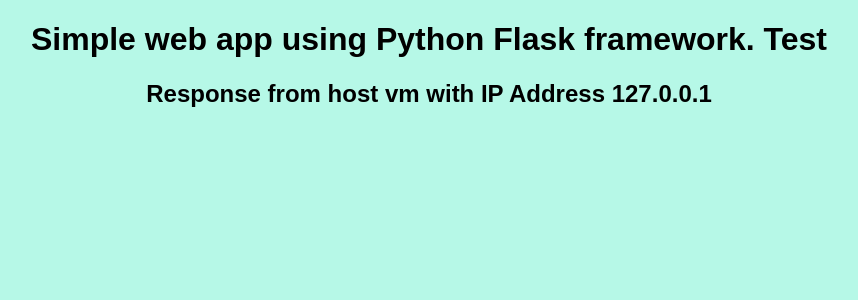
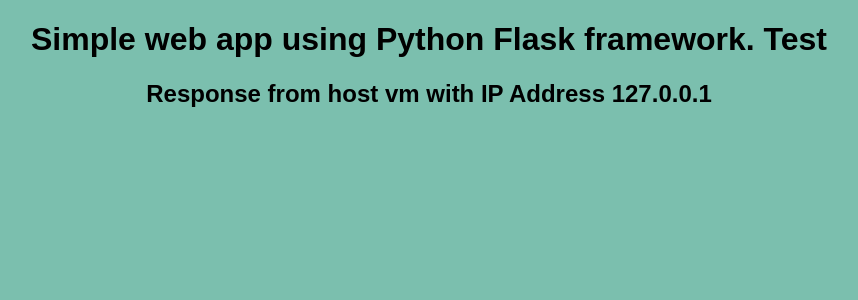
Before and after one commit to BialekPL/todo-k8s, a Flask app: page /details in a window 1280 px wide. Shown: the top 300 px of the page, without its empty margins (211-1069 px from the left). Run offline with Flask 3, Linux system fonts and the light colour scheme; parts of the project's set-up code (start-up, migrations or seed data) failed here and were passed over.

Commit message:
adjusted the color

```diff
--- a/src/static/css/main.css
+++ b/src/static/css/main.css
@@ -1,5 +1,5 @@
 body{
-    background-color: rgba(125, 243, 213, 0.562);
+    background-color: rgba(21, 141, 111, 0.562);
     font-family: Arial, Helvetica, sans-serif;
     text-align: center;
 }
```
